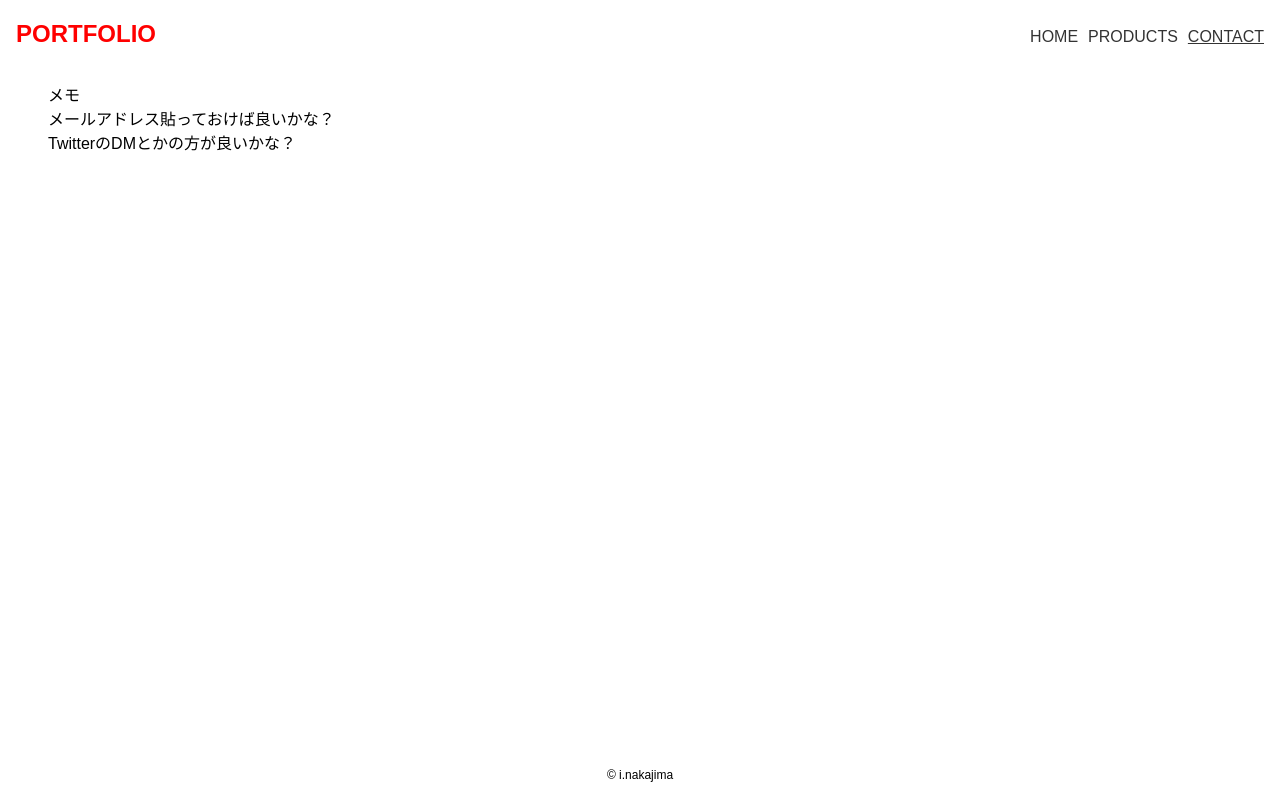
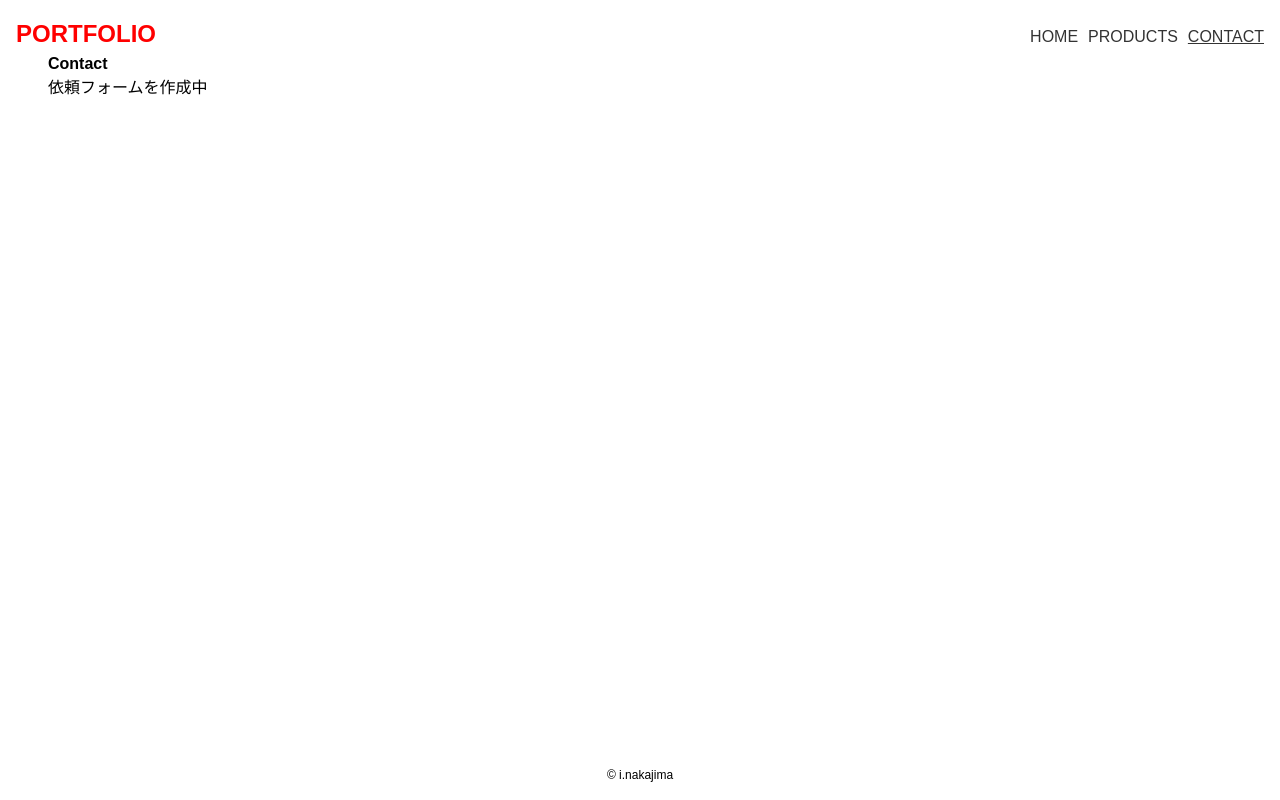
Before and after one commit to toku-chan/portfolio, a Next.js app: page /contact in a window 1280 px wide. Built offline with nearby package versions, Linux system fonts and the light colour scheme.

Commit message:
chore: Contactページの更新

```diff
--- a/src/app/contact/contact-page.tsx
+++ /dev/null
@@ -1,7 +0,0 @@
-'use client';
-
-import { Contact } from '~/feature/Contact';
-
-export default function ContactPage() {
-  return <Contact />;
-}
--- a/src/app/contact/page.tsx
+++ b/src/app/contact/page.tsx
@@ -1,5 +1,16 @@
-import ContactPage from './contact-page';
+import { Metadata } from 'next';
 
-export default function Page() {
-  return <ContactPage />;
+export const metadata: Metadata = {
+  title: '中島一徳 - Contact | PortFolio',
+  description: 'ご依頼はコンタクトページより',
+  viewport: 'width=device-width, initial-scale=1',
+};
+
+export default function Contact() {
+  return (
+    <section>
+      <h1>Contact</h1>
+      <p>依頼フォームを作成中</p>
+    </section>
+  );
 }
--- a/src/feature/Contact/index.tsx
+++ /dev/null
@@ -1,17 +0,0 @@
-import React from 'react';
-import styled from '@emotion/styled';
-import { SpaceSize } from '~/config';
-
-const Wrapper = styled.div`
-  padding-top: ${SpaceSize.base_x2}px;
-`;
-
-export const Contact: React.FC = () => {
-  return (
-    <Wrapper>
-      <p>メモ</p>
-      <p>メールアドレス貼っておけば良いかな？</p>
-      <p>TwitterのDMとかの方が良いかな？</p>
-    </Wrapper>
-  );
-};
```
